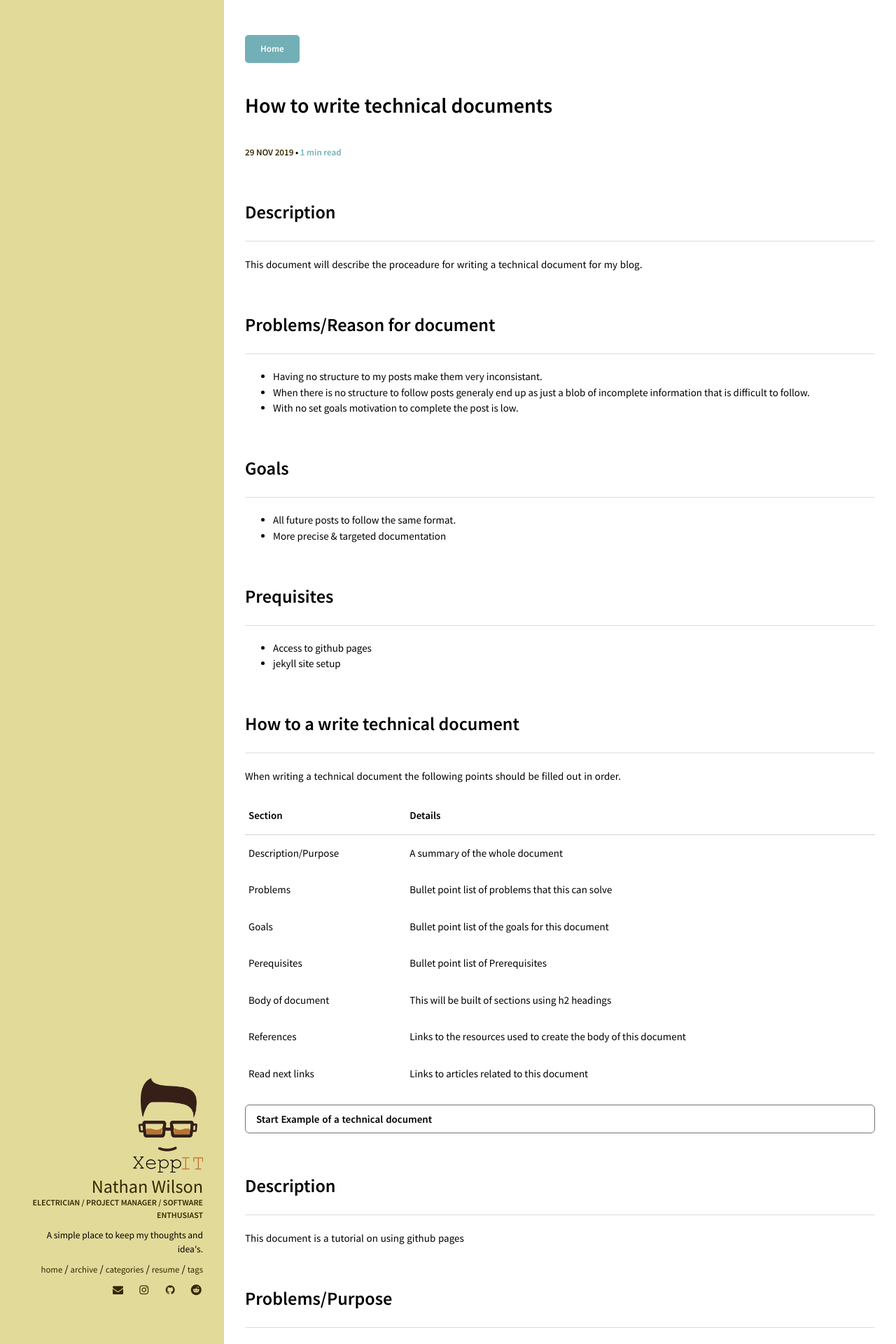
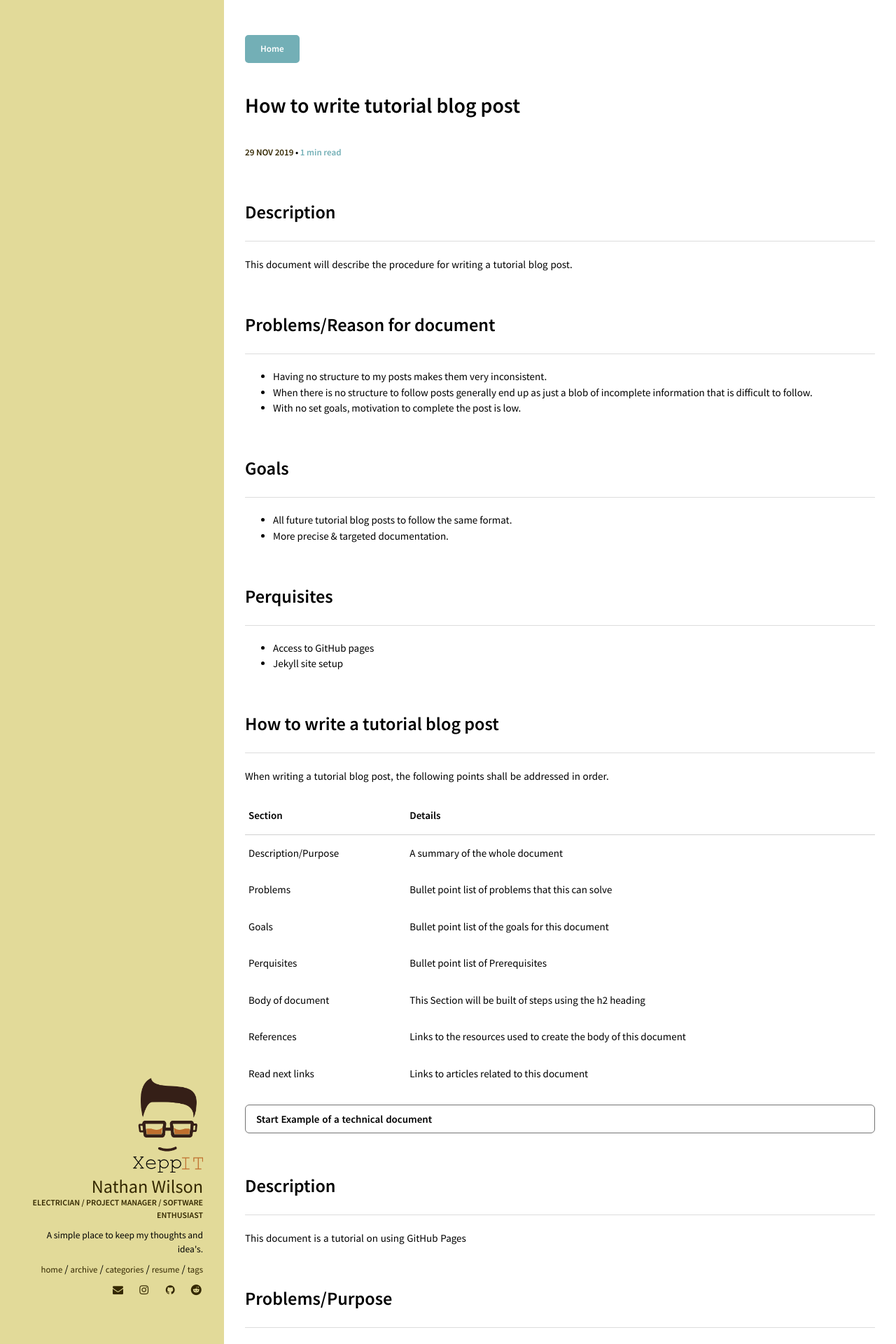
Before and after one commit to Xeppit/XeppIT.GitHub.io, a Jekyll site: the page built from _posts/2019-11-29-how-to-write-technical-document.md, in a window 1280 px wide. Shown: the top 1920 px of the page at 70% size. Built offline with Jekyll 4.4.1, drawn with Linux system fonts in a browser that asks for light colours; some of the changed text lies outside the part shown.

```diff
--- a/_posts/2019-11-29-how-to-write-technical-document.md
+++ b/_posts/2019-11-29-how-to-write-technical-document.md
@@ -1,39 +1,39 @@
 ---
 layout: post
-title: How to write technical documents
+title: How to write tutorial blog post
 excerpt: "A description on how to write technical documents."
 categories: [Blogging Standards]
-tags: [Technical Guide]
+tags: [Post Template]
 modified: 2019-11-29
 comments: true
 ---
 
 ## Description
-This document will describe the proceadure for writing a technical document for my blog.
+This document will describe the procedure for writing a tutorial blog post.
 
 ## Problems/Reason for document
-* Having no structure to my posts make them very inconsistant.
-* When there is no structure to follow posts generaly end up as just a blob of incomplete information that is difficult to follow.
-* With no set goals motivation to complete the post is low.
+* Having no structure to my posts makes them very inconsistent.
+* When there is no structure to follow posts generally end up as just a blob of incomplete information that is difficult to follow.
+* With no set goals, motivation to complete the post is low.
 
 ## Goals
-* All future posts to follow the same format.
-* More precise & targeted documentation
+* All future tutorial blog posts to follow the same format.
+* More precise & targeted documentation.
 
-## Prequisites
-* Access to github pages
-* jekyll site setup
+## Perquisites
+* Access to GitHub pages
+* Jekyll site setup
 
-## How to a write technical document
-When writing a technical document the following points should be filled out in order.
+## How to write a tutorial blog post
+When writing a tutorial blog post, the following points shall be addressed in order.
 
 | Section                                           | Details                                                                                          |
 |---------------------------------------------------|--------------------------------------------------------------------------------------------------|
 | Description/Purpose                               | A summary of the whole document                                                                  |
 | Problems                                          | Bullet point list of problems that this can solve                                                |
 | Goals                                             | Bullet point list of the goals for this document                                                 |
-| Perequisites                                      | Bullet point list of Prerequisites                                                               |
-| Body of document                                  | This will be built of sections using h2 headings                                                 |
+| Perquisites                                       | Bullet point list of Prerequisites                                                               |
+| Body of document                                  | This Section will be built of steps using the h2 heading                                         |
 | References                                        | Links to the resources used to create the body of this document                                  |
 | Read next links                                   | Links to articles related to this document                                                       |
 
@@ -41,22 +41,24 @@
 {: .notice}
 
 ## Description
-This document is a tutorial on using github pages
+This document is a tutorial on using GitHub Pages
 
 ## Problems/Purpose
 Paying for web hosting
 
 ## Goals
-What do you want the people reading this document to do after reading it? Is it to use a certain software? Discover reports rapidly and effectively? Figure out how to utilize certain parts of your software? Setting clear goals is fundamental to composing great specialized documentation.
+* Create a GitHub account.
+* Create a GitHub repository.
+* Host a website on GitHub Pages.
 
-## Perequisites
+## Perquisites
 Computer Win/Mac/Linux
 Web Browser
 Internet Access
 
 ## Create a GitHub Account
-Using browser navigate to www.github.com.
-Click create account and fill in your details.
+Using the browser, navigate to www.github.com.
+Click on create an account and fill in your details.
 etc.
 etc.
 etc.
```
Also changed, not shown: other parts of _posts/2019-11-29-how-to-write-technical-document.md (+2 -2 lines), _posts/2019-11-29-how-to-effectively-write-use-cases.md (added, +131 -0 lines), _posts/2019-11-29-use-cases.md (deleted, +0 -19 lines).
